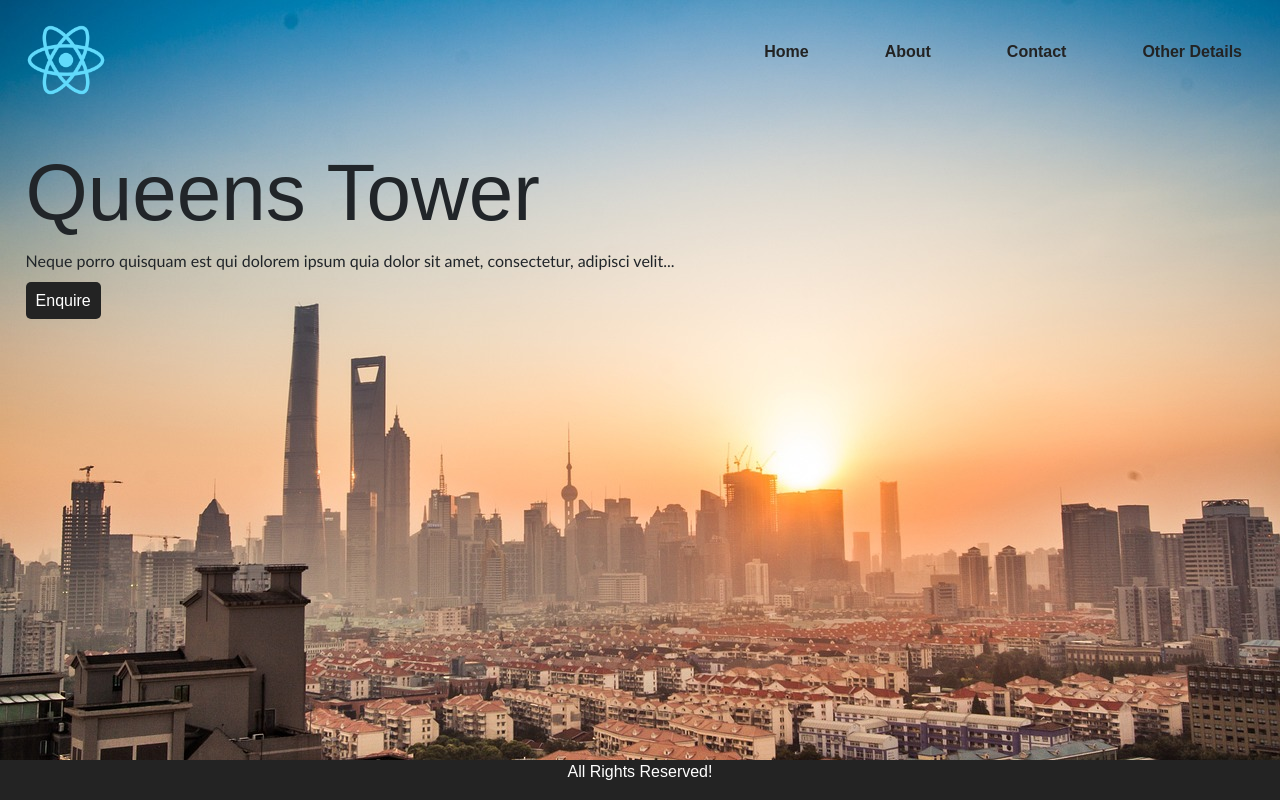
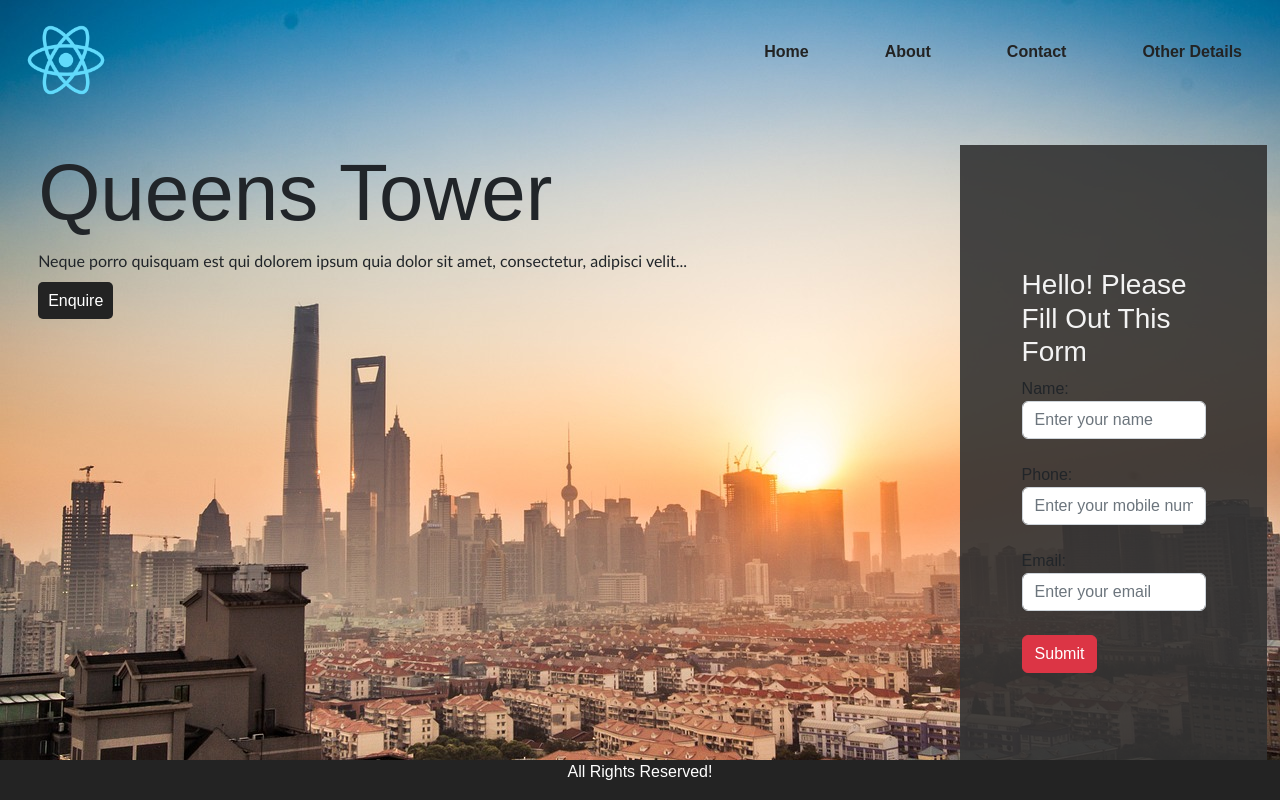
Before and after one commit to aabidmajid26/estateui, a React (Create React App) app: page / in a window 1280 px wide. Built offline with nearby package versions, Linux system fonts and the light colour scheme.

Commit message:
added a react form

```diff
--- a/package.json
+++ b/package.json
@@ -9,6 +9,7 @@
     "bootstrap": "^5.2.3",
     "react": "^18.2.0",
     "react-dom": "^18.2.0",
+    "react-hook-form": "^7.43.9",
     "react-router-dom": "^6.11.0",
     "react-scripts": "5.0.1",
     "web-vitals": "^2.1.4"
--- a/src/components/Body.js
+++ b/src/components/Body.js
@@ -1,11 +1,13 @@
 import { Link } from "react-router-dom"
+
+import Contact from "./Contact";
 
 
 import '../styles/Body.css';
 
 export default function Body() {
     return (
-        <>
+        <div id="content-king" >
             <div id="content">
                 <h3>Queens Tower</h3>
                 <p>
@@ -13,6 +15,7 @@ export default function Body() {
                 </p>
                 <Link to="/contact">Enquire</Link>
             </div>
-        </>
+            <Contact />
+        </div>
     )
 }
--- a/src/components/Contact.js
+++ b/src/components/Contact.js
@@ -1,5 +1,30 @@
+import { useForm } from 'react-hook-form';
+
+import '../styles/Contact.css';
+
 export default function Contact() {
+    const {register, handleSubmit} = useForm();
     return (
-        <p>Contact Us!</p>
+        <>
+            <div className='form-group col-lg-3 col-sm-6 col-12' id="form" >
+                <h3 id='form-title'>Hello! Please Fill Out This Form</h3>
+                <form
+                    onSubmit={handleSubmit((data) => {
+                        console.log(data, 'data');
+
+                })}>
+                    <div className="form-group col-12">
+                        <label>Name: </label><input {...register("name")} className='form-control' type="text" name="name" placeholder="Enter your name" /><br/>
+                    </div>
+                    <div className="form-group col-12">
+                        <label>Phone: </label><input {...register("phone")} className='form-control' type="phone" name="phone" placeholder="Enter your mobile number" /><br/>
+                    </div>
+                    <div className="form-group col-12">
+                        <label>Email: </label><input {...register("email")} className='form-control' type="email" name="email" placeholder="Enter your email" /><br/>
+                    </div>
+                    <button className='btn-danger btn' type='submit'>Submit</button>
+                </form>
+            </div>
+        </>
     )
 }
--- a/src/styles/Body.css
+++ b/src/styles/Body.css
@@ -1,3 +1,8 @@
+#content-king {
+    display: flex;
+    justify-content: space-between;
+    padding: 0 1%;
+}
 #content {
     /* padding-top: 2%;
     padding-left: 4%; */
@@ -20,3 +25,12 @@
     text-decoration: none;
     background-color: #232323 ;
 }
+
+@media (max-width: 699px) {
+    #content-king {
+        display: block;
+        padding: 0 1%;
+        margin: 0;
+    }
+
+}
--- /dev/null
+++ b/src/styles/Contact.css
@@ -0,0 +1,7 @@
+#form {
+    background-color: rgba(50, 50, 50, 0.9);
+    padding: 10% 5%;
+}
+#form-title {
+    color: #f3f3f3;
+}
```
Also changed, not shown: 2 other files (tests, documents, lock files or other folders).
